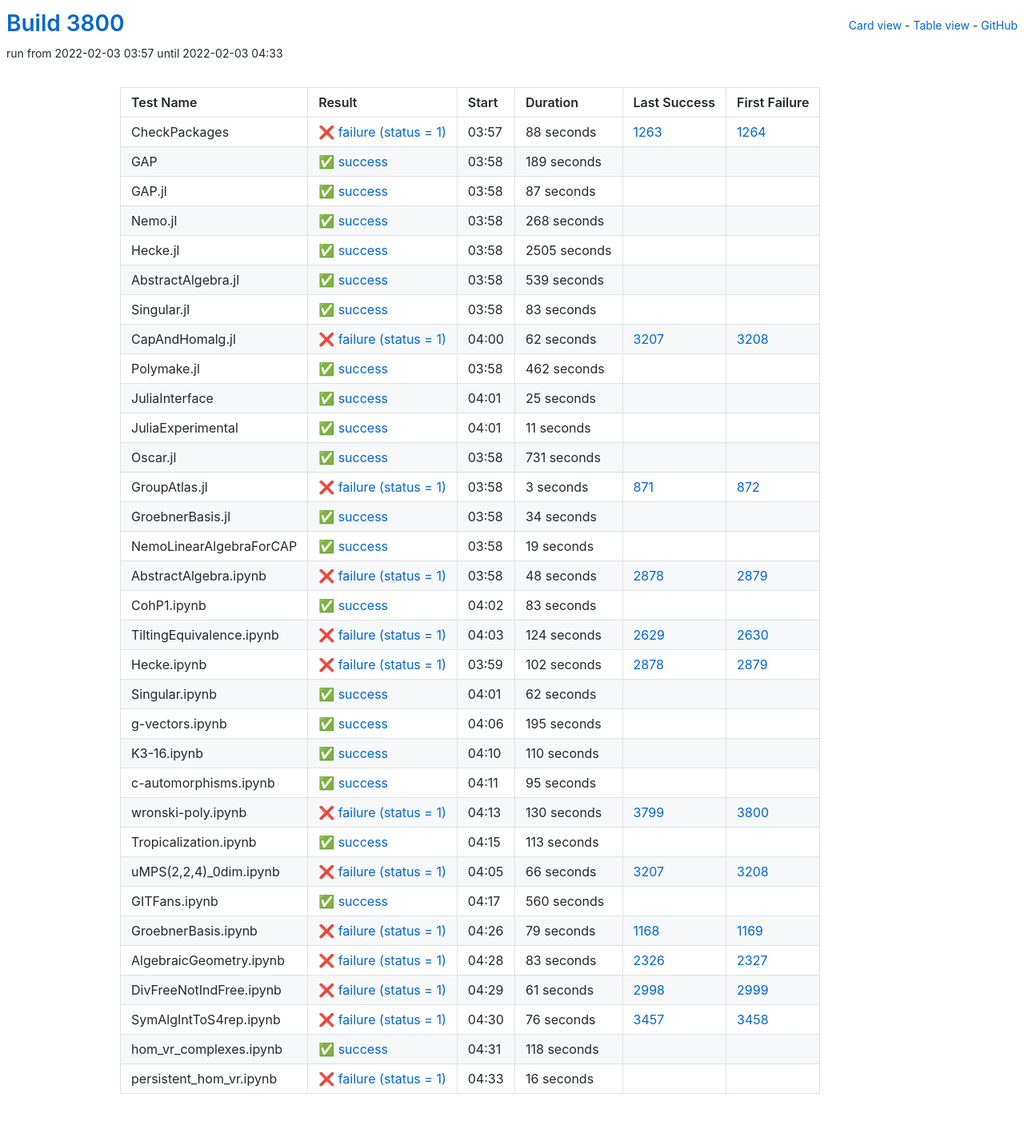
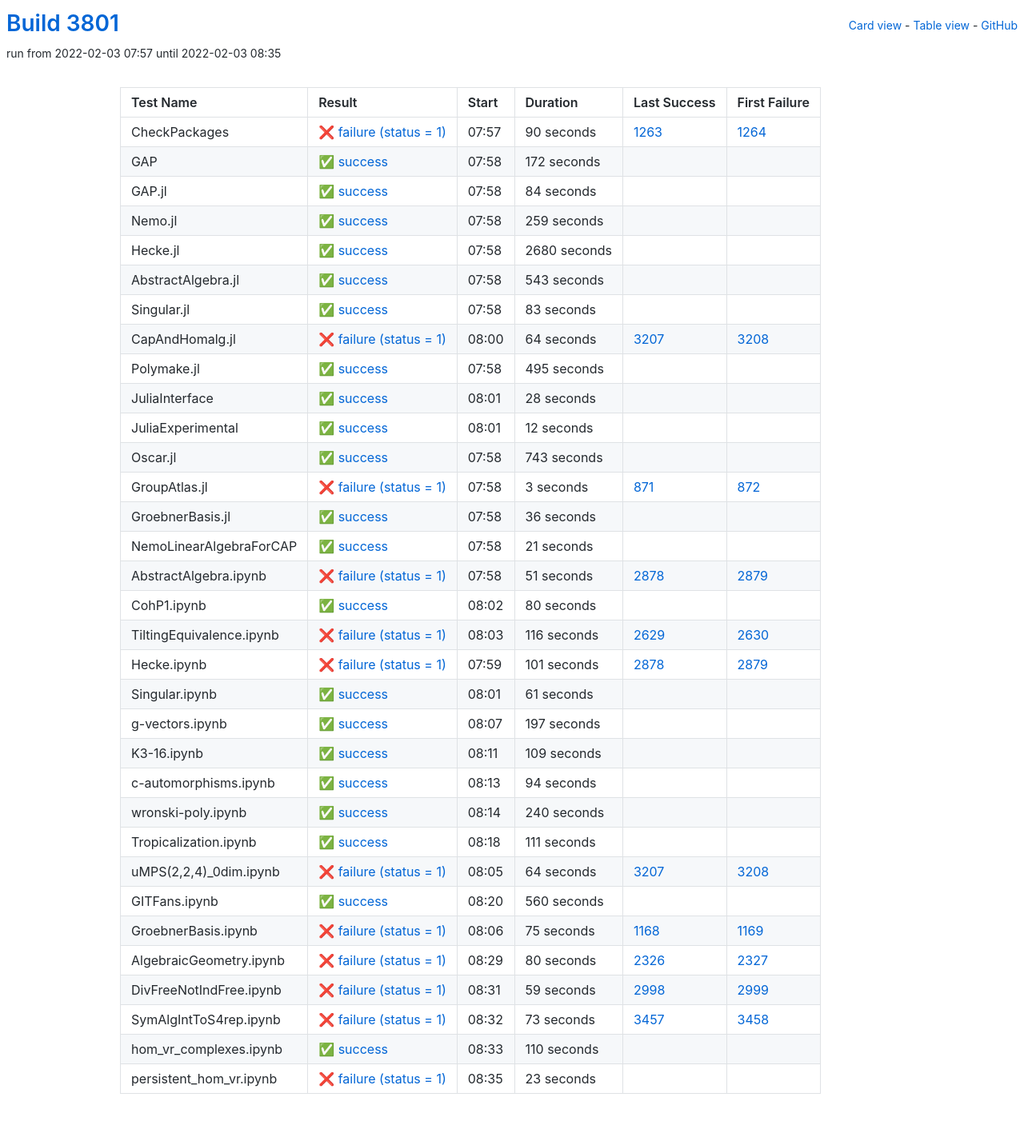
Before and after one commit to oscar-system/oscar-ci-status-stable, a Jekyll site: the page built from table.html, in a window 1280 px wide. Shown: the whole page at 80% size. Built offline with Jekyll 4.4.1, drawn with Linux system fonts in a browser that asks for light colours.

Commit message:
Build #3801

```diff
--- a/_data/ci.yml
+++ b/_data/ci.yml
@@ -1,6 +1,6 @@
 ---
-build: 3800
-build_url: https://oscarci.mathematik.uni-kl.de/job/oscar-stable/3800/
+build: 3801
+build_url: https://oscarci.mathematik.uni-kl.de/job/oscar-stable/3801/
 job: oscar-stable
 organization: oscar-system
 repo: oscar-ci-status-stable
@@ -8,80 +8,80 @@ repourl: https://github.com/oscar-system/oscar-ci-status-stable
 tests:
 - name: CheckPackages
   id: checkpackages
-  log: https://oscarci.mathematik.uni-kl.de/job/oscar-stable/3800/artifact/logs/build-3800/CheckPackages.log
-  start: 2022-02-03 03:57
+  log: https://oscarci.mathematik.uni-kl.de/job/oscar-stable/3801/artifact/logs/build-3801/CheckPackages.log
+  start: 2022-02-03 07:57
   success: false
   exitcode: 1
   status: failure
-  duration: 88
+  duration: 90
   last_success: 1263
   last_success_url: https://oscarci.mathematik.uni-kl.de/job/oscar-stable/1263/
   first_failure: 1264
   first_failure_url: https://oscarci.mathematik.uni-kl.de/job/oscar-stable/1264/
 - name: GAP
   id: gap
-  log: https://oscarci.mathematik.uni-kl.de/job/oscar-stable/3800/artifact/logs/build-3800/GAP.log
-  start: 2022-02-03 03:58
+  log: https://oscarci.mathematik.uni-kl.de/job/oscar-stable/3801/artifact/logs/build-3801/GAP.log
+  start: 2022-02-03 07:58
   success: true
   exitcode: 0
   status: success
-  duration: 189
+  duration: 172
   last_success: false
   last_success_url:
   first_failure: false
   first_failure_url:
 - name: GAP.jl
   id: gap-jl
-  log: https://oscarci.mathematik.uni-kl.de/job/oscar-stable/3800/artifact/logs/build-3800/GAP.jl.log
-  start: 2022-02-03 03:58
+  log: https://oscarci.mathematik.uni-kl.de/job/oscar-stable/3801/artifact/logs/build-3801/GAP.jl.log
+  start: 2022-02-03 07:58
   success: true
   exitcode: 0
   status: success
-  duration: 87
+  duration: 84
   last_success: false
   last_success_url:
   first_failure: false
   first_failure_url:
 - name: Nemo.jl
   id: nemo-jl
-  log: https://oscarci.mathematik.uni-kl.de/job/oscar-stable/3800/artifact/logs/build-3800/Nemo.jl.log
-  start: 2022-02-03 03:58
+  log: https://oscarci.mathematik.uni-kl.de/job/oscar-stable/3801/artifact/logs/build-3801/Nemo.jl.log
+  start: 2022-02-03 07:58
   success: true
   exitcode: 0
   status: success
-  duration: 268
+  duration: 259
   last_success: false
   last_success_url:
   first_failure: false
   first_failure_url:
 - name: Hecke.jl
   id: hecke-jl
-  log: https://oscarci.mathematik.uni-kl.de/job/oscar-stable/3800/artifact/logs/build-3800/Hecke.jl.log
-  start: 2022-02-03 03:58
+  log: https://oscarci.mathematik.uni-kl.de/job/oscar-stable/3801/artifact/logs/build-3801/Hecke.jl.log
+  start: 2022-02-03 07:58
   success: true
   exitcode: 0
   status: success
-  duration: 2505
+  duration: 2680
   last_success: false
   last_success_url:
   first_failure: false
   first_failure_url:
 - name: AbstractAlgebra.jl
   id: abstractalgebra-jl
-  log: https://oscarci.mathematik.uni-kl.de/job/oscar-stable/3800/artifact/logs/build-3800/AbstractAlgebra.jl.log
-  start: 2022-02-03 03:58
+  log: https://oscarci.mathematik.uni-kl.de/job/oscar-stable/3801/artifact/logs/build-3801/AbstractAlgebra.jl.log
+  start: 2022-02-03 07:58
   success: true
   exitcode: 0
   status: success
-  duration: 539
+  duration: 543
   last_success: false
   last_success_url:
   first_failure: false
   first_failure_url:
 - name: Singular.jl
   id: singular-jl
-  log: https://oscarci.mathematik.uni-kl.de/job/oscar-stable/3800/artifact/logs/build-3800/Singular.jl.log
-  start: 2022-02-03 03:58
+  log: https://oscarci.mathematik.uni-kl.de/job/oscar-stable/3801/artifact/logs/build-3801/Singular.jl.log
+  start: 2022-02-03 07:58
   success: true
   exitcode: 0
   status: success
@@ -92,68 +92,68 @@ tests:
   first_failure_url:
 - name: CapAndHomalg.jl
   id: capandhomalg-jl
-  log: https://oscarci.mathematik.uni-kl.de/job/oscar-stable/3800/artifact/logs/build-3800/CapAndHomalg.jl.log
-  start: 2022-02-03 04:00
+  log: https://oscarci.mathematik.uni-kl.de/job/oscar-stable/3801/artifact/logs/build-3801/CapAndHomalg.jl.log
+  start: 2022-02-03 08:00
   success: false
   exitcode: 1
   status: failure
-  duration: 62
+  duration: 64
   last_success: 3207
   last_success_url: https://oscarci.mathematik.uni-kl.de/job/oscar-stable/3207/
   first_failure: 3208
   first_failure_url: https://oscarci.mathematik.uni-kl.de/job/oscar-stable/3208/
 - name: Polymake.jl
   id: polymake-jl
-  log: https://oscarci.mathematik.uni-kl.de/job/oscar-stable/3800/artifact/logs/build-3800/Polymake.jl.log
-  start: 2022-02-03 03:58
+  log: https://oscarci.mathematik.uni-kl.de/job/oscar-stable/3801/artifact/logs/build-3801/Polymake.jl.log
+  start: 2022-02-03 07:58
   success: true
   exitcode: 0
   status: success
-  duration: 462
+  duration: 495
   last_success: false
   last_success_url:
   first_failure: false
   first_failure_url:
 - name: JuliaInterface
   id: juliainterface
-  log: https://oscarci.mathematik.uni-kl.de/job/oscar-stable/3800/artifact/logs/build-3800/JuliaInterface.log
-  start: 2022-02-03 04:01
+  log: https://oscarci.mathematik.uni-kl.de/job/oscar-stable/3801/artifact/logs/build-3801/JuliaInterface.log
+  start: 2022-02-03 08:01
   success: true
   exitcode: 0
   status: success
-  duration: 25
+  duration: 28
   last_success: false
   last_success_url:
   first_failure: false
   first_failure_url:
 - name: JuliaExperimental
   id: juliaexperimental
-  log: https://oscarci.mathematik.uni-kl.de/job/oscar-stable/3800/artifact/logs/build-3800/JuliaExperimental.log
-  start: 2022-02-03 04:01
+  log: https://oscarci.mathematik.uni-kl.de/job/oscar-stable/3801/artifact/logs/build-3801/JuliaExperimental.log
+  start: 2022-02-03 08:01
   success: true
   exitcode: 0
   status: success
-  duration: 11
+  duration: 12
   last_success: false
   last_success_url:
   first_failure: false
   first_failure_url:
 - name: Oscar.jl
   id: oscar-jl
-  log: https://oscarci.mathematik.uni-kl.de/job/oscar-stable/3800/artifact/logs/build-3800/Oscar.jl.log
-  start: 2022-02-03 03:58
+  log: https://oscarci.mathematik.uni-kl.de/job/oscar-stable/3801/artifact/logs/build-3801/Oscar.jl.log
+  start: 2022-02-03 07:58
   success: true
   exitcode: 0
   status: success
-  duration: 731
+  duration: 743
   last_success: false
   last_success_url:
   first_failure: false
   first_failure_url:
 - name: GroupAtlas.jl
   id: groupatlas-jl
-  log: https://oscarci.mathematik.uni-kl.de/job/oscar-stable/3800/artifact/logs/build-3800/GroupAtlas.jl.log
-  start: 2022-02-03 03:58
+  log: https://oscarci.mathematik.uni-kl.de/job/oscar-stable/3801/artifact/logs/build-3801/GroupAtlas.jl.log
+  start: 2022-02-03 07:58
   success: false
   exitcode: 1
   status: failure
@@ -164,164 +164,164 @@ tests:
   first_failure_url: https://oscarci.mathematik.uni-kl.de/job/oscar-stable/872/
 - name: GroebnerBasis.jl
   id: groebnerbasis-jl
-  log: https://oscarci.mathematik.uni-kl.de/job/oscar-stable/3800/artifact/logs/build-3800/GroebnerBasis.jl.log
-  start: 2022-02-03 03:58
+  log: https://oscarci.mathematik.uni-kl.de/job/oscar-stable/3801/artifact/logs/build-3801/GroebnerBasis.jl.log
+  start: 2022-02-03 07:58
   success: true
   exitcode: 0
   status: success
-  duration: 34
+  duration: 36
   last_success: false
   last_success_url:
   first_failure: false
   first_failure_url:
 - name: NemoLinearAlgebraForCAP
   id: nemolinearalgebraforcap
-  log: https://oscarci.mathematik.uni-kl.de/job/oscar-stable/3800/artifact/logs/build-3800/NemoLinearAlgebraForCAP.log
-  start: 2022-02-03 03:58
+  log: https://oscarci.mathematik.uni-kl.de/job/oscar-stable/3801/artifact/logs/build-3801/NemoLinearAlgebraForCAP.log
+  start: 2022-02-03 07:58
   success: true
   exitcode: 0
   status: success
-  duration: 19
+  duration: 21
   last_success: false
   last_success_url:
   first_failure: false
   first_failure_url:
 - name: AbstractAlgebra.ipynb
   id: abstractalgebra-ipynb
-  log: https://oscarci.mathematik.uni-kl.de/job/oscar-stable/3800/artifact/logs/build-3800/AbstractAlgebra.ipynb.log
-  start: 2022-02-03 03:58
+  log: https://oscarci.mathematik.uni-kl.de/job/oscar-stable/3801/artifact/logs/build-3801/AbstractAlgebra.ipynb.log
+  start: 2022-02-03 07:58
   success: false
   exitcode: 1
   status: failure
-  duration: 48
+  duration: 51
   last_success: 2878
   last_success_url: https://oscarci.mathematik.uni-kl.de/job/oscar-stable/2878/
   first_failure: 2879
   first_failure_url: https://oscarci.mathematik.uni-kl.de/job/oscar-stable/2879/
 - name: CohP1.ipynb
   id: cohp1-ipynb
-  log: https://oscarci.mathematik.uni-kl.de/job/oscar-stable/3800/artifact/logs/build-3800/CohP1.ipynb.log
-  start: 2022-02-03 04:02
+  log: https://oscarci.mathematik.uni-kl.de/job/oscar-stable/3801/artifact/logs/build-3801/CohP1.ipynb.log
+  start: 2022-02-03 08:02
   success: true
   exitcode: 0
   status: success
-  duration: 83
+  duration: 80
   last_success: false
   last_success_url:
   first_failure: false
   first_failure_url:
 - name: TiltingEquivalence.ipynb
   id: tiltingequivalence-ipynb
-  log: https://oscarci.mathematik.uni-kl.de/job/oscar-stable/3800/artifact/logs/build-3800/TiltingEquivalence.ipynb.log
-  start: 2022-02-03 04:03
+  log: https://oscarci.mathematik.uni-kl.de/job/oscar-stable/3801/artifact/logs/build-3801/TiltingEquivalence.ipynb.log
+  start: 2022-02-03 08:03
   success: false
   exitcode: 1
   status: failure
-  duration: 124
+  duration: 116
   last_success: 2629
   last_success_url: https://oscarci.mathematik.uni-kl.de/job/oscar-stable/2629/
   first_failure: 2630
   first_failure_url: https://oscarci.mathematik.uni-kl.de/job/oscar-stable/2630/
 - name: Hecke.ipynb
   id: hecke-ipynb
-  log: https://oscarci.mathematik.uni-kl.de/job/oscar-stable/3800/artifact/logs/build-3800/Hecke.ipynb.log
-  start: 2022-02-03 03:59
+  log: https://oscarci.mathematik.uni-kl.de/job/oscar-stable/3801/artifact/logs/build-3801/Hecke.ipynb.log
+  start: 2022-02-03 07:59
   success: false
   exitcode: 1
   status: failure
-  duration: 102
+  duration: 101
   last_success: 2878
   last_success_url: https://oscarci.mathematik.uni-kl.de/job/oscar-stable/2878/
   first_failure: 2879
   first_failure_url: https://oscarci.mathematik.uni-kl.de/job/oscar-stable/2879/
 - name: Singular.ipynb
   id: singular-ipynb
-  log: https://oscarci.mathematik.uni-kl.de/job/oscar-stable/3800/artifact/logs/build-3800/Singular.ipynb.log
-  start: 2022-02-03 04:01
+  log: https://oscarci.mathematik.uni-kl.de/job/oscar-stable/3801/artifact/logs/build-3801/Singular.ipynb.log
+  start: 2022-02-03 08:01
   success: true
   exitcode: 0
   status: success
-  duration: 62
+  duration: 61
   last_success: false
   last_success_url:
   first_failure: false
   first_failure_url:
 - name: g-vectors.ipynb
   id: g-vectors-ipynb
-  log: https://oscarci.mathematik.uni-kl.de/job/oscar-stable/3800/artifact/logs/build-3800/g-vectors.ipynb.log
-  start: 2022-02-03 04:06
+  log: https://oscarci.mathematik.uni-kl.de/job/oscar-stable/3801/artifact/logs/build-3801/g-vectors.ipynb.log
+  start: 2022-02-03 08:07
   success: true
   exitcode: 0
   status: success
-  duration: 195
+  duration: 197
   last_success: false
   last_success_url:
   first_failure: false
   first_failure_url:
 - name: K3-16.ipynb
   id: k3-16-ipynb
-  log: https://oscarci.mathematik.uni-kl.de/job/oscar-stable/3800/artifact/logs/build-3800/K3-16.ipynb.log
-  start: 2022-02-03 04:10
+  log: https://oscarci.mathematik.uni-kl.de/job/oscar-stable/3801/artifact/logs/build-3801/K3-16.ipynb.log
+  start: 2022-02-03 08:11
   success: true
   exitcode: 0
   status: success
-  duration: 110
+  duration: 109
   last_success: false
   last_success_url:
   first_failure: false
   first_failure_url:
 - name: c-automorphisms.ipynb
   id: c-automorphisms-ipynb
-  log: https://oscarci.mathematik.uni-kl.de/job/oscar-stable/3800/artifact/logs/build-3800/c-automorphisms.ipynb.log
-  start: 2022-02-03 04:11
+  log: https://oscarci.mathematik.uni-kl.de/job/oscar-stable/3801/artifact/logs/build-3801/c-automorphisms.ipynb.log
+  start: 2022-02-03 08:13
   success: true
   exitcode: 0
   status: success
-  duration: 95
+  duration: 94
   last_success: false
   last_success_url:
   first_failure: false
   first_failure_url:
 - name: wronski-poly.ipynb
   id: wronski-poly-ipynb
-  log: https://oscarci.mathematik.uni-kl.de/job/oscar-stable/3800/artifact/logs/build-3800/wronski-poly.ipynb.log
-  start: 2022-02-03 04:13
-  success: false
-  exitcode: 1
-  status: failure
-  duration: 130
-  last_success: 3799
-  last_success_url: https://oscarci.mathematik.uni-kl.de/job/oscar-stable/3799/
-  first_failure: 3800
-  first_failure_url: https://oscarci.mathematik.uni-kl.de/job/oscar-stable/3800/
-- name: Tropicalization.ipynb
-  id: tropicalization-ipynb
-  log: https://oscarci.mathematik.uni-kl.de/job/oscar-stable/3800/artifact/logs/build-3800/Tropicalization.ipynb.log
-  start: 2022-02-03 04:15
+  log: https://oscarci.mathematik.uni-kl.de/job/oscar-stable/3801/artifact/logs/build-3801/wronski-poly.ipynb.log
+  start: 2022-02-03 08:14
   success: true
   exitcode: 0
   status: success
-  duration: 113
+  duration: 240
+  last_success: false
+  last_success_url:
+  first_failure: false
+  first_failure_url:
+- name: Tropicalization.ipynb
+  id: tropicalization-ipynb
+  log: https://oscarci.mathematik.uni-kl.de/job/oscar-stable/3801/artifact/logs/build-3801/Tropicalization.ipynb.log
+  start: 2022-02-03 08:18
+  success: true
+  exitcode: 0
+  status: success
+  duration: 111
   last_success: false
   last_success_url:
   first_failure: false
   first_failure_url:
 - name: uMPS(2,2,4)_0dim.ipynb
   id: umps-2-2-4-0dim-ipynb
-  log: https://oscarci.mathematik.uni-kl.de/job/oscar-stable/3800/artifact/logs/build-3800/uMPS-2-2-4-_0dim.ipynb.log
-  start: 2022-02-03 04:05
+  log: https://oscarci.mathematik.uni-kl.de/job/oscar-stable/3801/artifact/logs/build-3801/uMPS-2-2-4-_0dim.ipynb.log
+  start: 2022-02-03 08:05
   success: false
   exitcode: 1
   status: failure
-  duration: 66
+  duration: 64
   last_success: 3207
   last_success_url: https://oscarci.mathematik.uni-kl.de/job/oscar-stable/3207/
   first_failure: 3208
   first_failure_url: https://oscarci.mathematik.uni-kl.de/job/oscar-stable/3208/
 - name: GITFans.ipynb
   id: gitfans-ipynb
-  log: https://oscarci.mathematik.uni-kl.de/job/oscar-stable/3800/artifact/logs/build-3800/GITFans.ipynb.log
-  start: 2022-02-03 04:17
+  log: https://oscarci.mathematik.uni-kl.de/job/oscar-stable/3801/artifact/logs/build-3801/GITFans.ipynb.log
+  start: 2022-02-03 08:20
   success: true
   exitcode: 0
   status: success
@@ -332,72 +332,72 @@ tests:
   first_failure_url:
 - name: GroebnerBasis.ipynb
   id: groebnerbasis-ipynb
-  log: https://oscarci.mathematik.uni-kl.de/job/oscar-stable/3800/artifact/logs/build-3800/GroebnerBasis.ipynb.log
-  start: 2022-02-03 04:26
+  log: https://oscarci.mathematik.uni-kl.de/job/oscar-stable/3801/artifact/logs/build-3801/GroebnerBasis.ipynb.log
+  start: 2022-02-03 08:06
   success: false
   exitcode: 1
   status: failure
-  duration: 79
+  duration: 75
   last_success: 1168
   last_success_url: https://oscarci.mathematik.uni-kl.de/job/oscar-stable/1168/
   first_failure: 1169
   first_failure_url: https://oscarci.mathematik.uni-kl.de/job/oscar-stable/1169/
 - name: AlgebraicGeometry.ipynb
   id: algebraicgeometry-ipynb
-  log: https://oscarci.mathematik.uni-kl.de/job/oscar-stable/3800/artifact/logs/build-3800/AlgebraicGeometry.ipynb.log
-  start: 2022-02-03 04:28
+  log: https://oscarci.mathematik.uni-kl.de/job/oscar-stable/3801/artifact/logs/build-3801/AlgebraicGeometry.ipynb.log
+  start: 2022-02-03 08:29
   success: false
   exitcode: 1
   status: failure
-  duration: 83
+  duration: 80
   last_success: 2326
   last_success_url: https://oscarci.mathematik.uni-kl.de/job/oscar-stable/2326/
   first_failure: 2327
   first_failure_url: https://oscarci.mathematik.uni-kl.de/job/oscar-stable/2327/
 - name: DivFreeNotIndFree.ipynb
   id: divfreenotindfree-ipynb
-  log: https://oscarci.mathematik.uni-kl.de/job/oscar-stable/3800/artifact/logs/build-3800/DivFreeNotIndFree.ipynb.log
-  start: 2022-02-03 04:29
+  log: https://oscarci.mathematik.uni-kl.de/job/oscar-stable/3801/artifact/logs/build-3801/DivFreeNotIndFree.ipynb.log
+  start: 2022-02-03 08:31
   success: false
   exitcode: 1
   status: failure
-  duration: 61
+  duration: 59
   last_success: 2998
   last_success_url: https://oscarci.mathematik.uni-kl.de/job/oscar-stable/2998/
   first_failure: 2999
   first_failure_url: https://oscarci.mathematik.uni-kl.de/job/oscar-stable/2999/
 - name: SymAlgIntToS4rep.ipynb
   id: symalginttos4rep-ipynb
-  log: https://oscarci.mathematik.uni-kl.de/job/oscar-stable/3800/artifact/logs/build-3800/SymAlgIntToS4rep.ipynb.log
-  start: 2022-02-03 04:30
+  log: https://oscarci.mathematik.uni-kl.de/job/oscar-stable/3801/artifact/logs/build-3801/SymAlgIntToS4rep.ipynb.log
+  start: 2022-02-03 08:32
   success: false
   exitcode: 1
   status: failure
-  duration: 76
+  duration: 73
   last_success: 3457
   last_success_url: https://oscarci.mathematik.uni-kl.de/job/oscar-stable/3457/
   first_failure: 3458
   first_failure_url: https://oscarci.mathematik.uni-kl.de/job/oscar-stable/3458/
 - name: hom_vr_complexes.ipynb
   id: hom-vr-complexes-ipynb
-  log: https://oscarci.mathematik.uni-kl.de/job/oscar-stable/3800/artifact/logs/build-3800/hom_vr_complexes.ipynb.log
-  start: 2022-02-03 04:31
+  log: https://oscarci.mathematik.uni-kl.de/job/oscar-stable/3801/artifact/logs/build-3801/hom_vr_complexes.ipynb.log
+  start: 2022-02-03 08:33
   success: true
   exitcode: 0
   status: success
-  duration: 118
+  duration: 110
   last_success: false
   last_success_url:
   first_failure: false
   first_failure_url:
 - name: persistent_hom_vr.ipynb
   id: persistent-hom-vr-ipynb
-  log: https://oscarci.mathematik.uni-kl.de/job/oscar-stable/3800/artifact/logs/build-3800/persistent_hom_vr.ipynb.log
-  start: 2022-02-03 04:33
+  log: https://oscarci.mathematik.uni-kl.de/job/oscar-stable/3801/artifact/logs/build-3801/persistent_hom_vr.ipynb.log
+  start: 2022-02-03 08:35
   success: false
   exitcode: 1
   status: failure
-  duration: 16
+  duration: 23
   last_success: false
   last_success_url:
   first_failure: false
```
Also changed, not shown: README.md.
